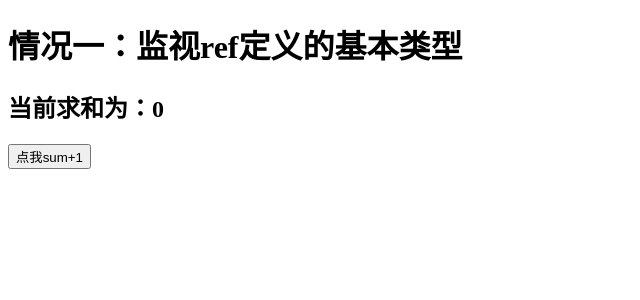
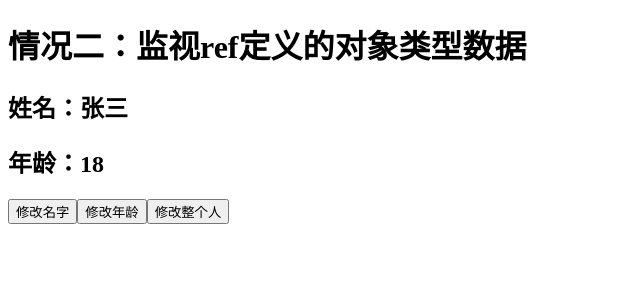
Before and after one commit to recursionBlack/vue3Learn2, a Vue app in the folder hello_vue3/: page / in a window 1280 px wide. Shown: the top 300 px of the page, without its empty margins (0-640 px from the left). Built offline with nearby package versions, Linux system fonts and the light colour scheme; the HTML template or start-up script is replaced by a standard one.

Commit message:
18,watch监视_情况二

```diff
--- a/hello_vue3/src/components/Person.vue
+++ b/hello_vue3/src/components/Person.vue
@@ -1,27 +1,44 @@
 <template>
   <div class="person">
-    <h1>情况一：监视ref定义的基本类型</h1>
-    <h2>当前求和为：{{ sum }}</h2>
-    <button @click="changeSum">点我sum+1</button>
+    <h1>情况二：监视ref定义的对象类型数据</h1>
+    <h2>姓名：{{ person.name }}</h2>
+    <h2>年龄：{{ person.age }}</h2>
+    <button @click="changeName">修改名字</button>
+    <button @click="changeAge">修改年龄</button>
+    <button @click="changePerson">修改整个人</button>
   </div>
 </template>
 
 <script setup lang="ts">
 import { watch, ref } from 'vue'
 
-let sum = ref(0)
+let person = ref({
+  name: '张三',
+  age: 18,
+})
 
-const changeSum = () => {
-  sum.value++
+const changeName = () => {
+  person.value.name += '~'
 }
 
-// watch ，sum不要.value
-const stopWatch = watch(sum, (newValue, oldValue) => {
-  console.log('sum变化了', newValue, oldValue)
+const changeAge = () => {
+  person.value.age++
+}
 
-  // watch返回一个停止监视的函数
-  if (newValue > 5) {
-    stopWatch()
-  }
-})
+const changePerson = () => {
+  person.value = { name: '李四', age: 90 }
+}
+
+// watch 监视ref定义的对象类型数据，监视的是对象的地址值，
+// 若想监视对象内部属性的变化，需要手动开启深度监视
+// watch 第一个参数，待监视的数据
+// 第二个参数，回调函数
+// 第三个参数，配置对象，（deep,immedidate等等)
+watch(
+  person,
+  (newValue, oldValue) => {
+    console.log('person变化', newValue, oldValue)
+  },
+  { deep: true, immediate: true }, //深度监视,立即执行一次回调函数，
+)
 </script>
```
